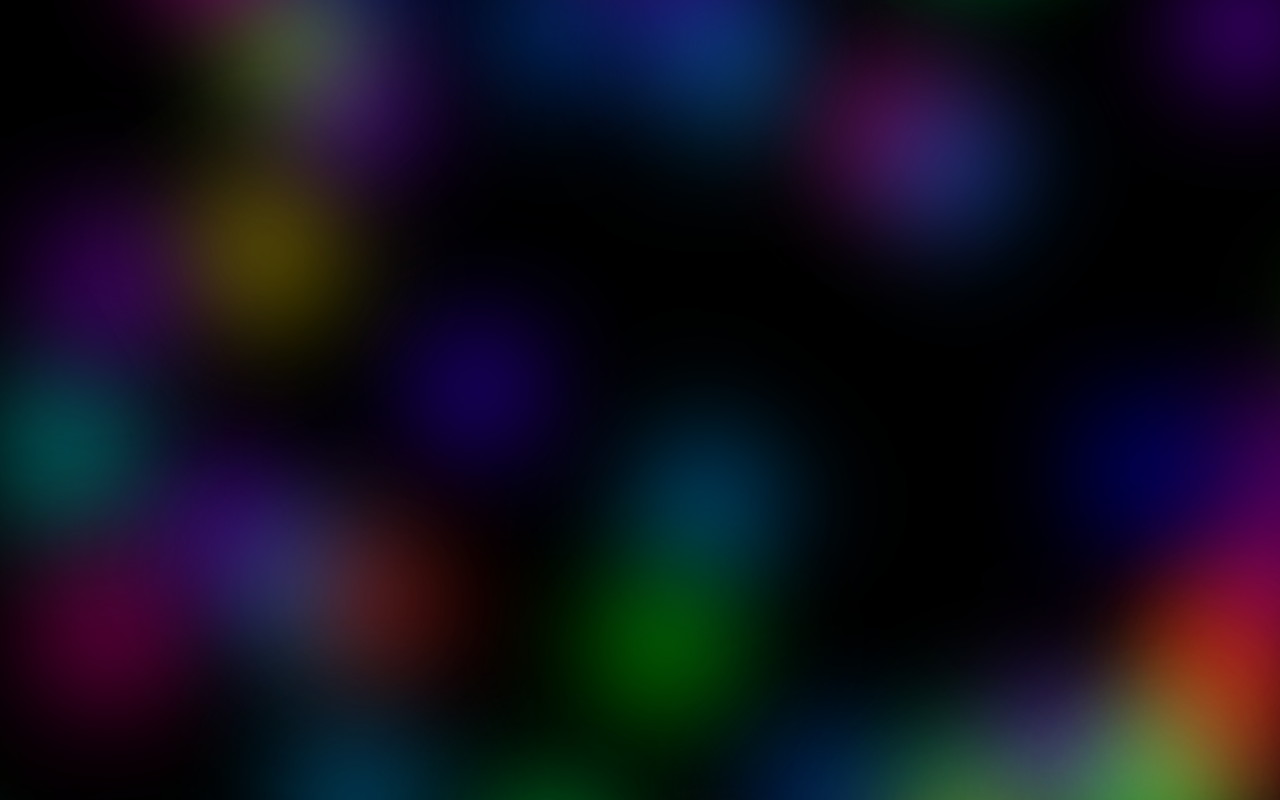
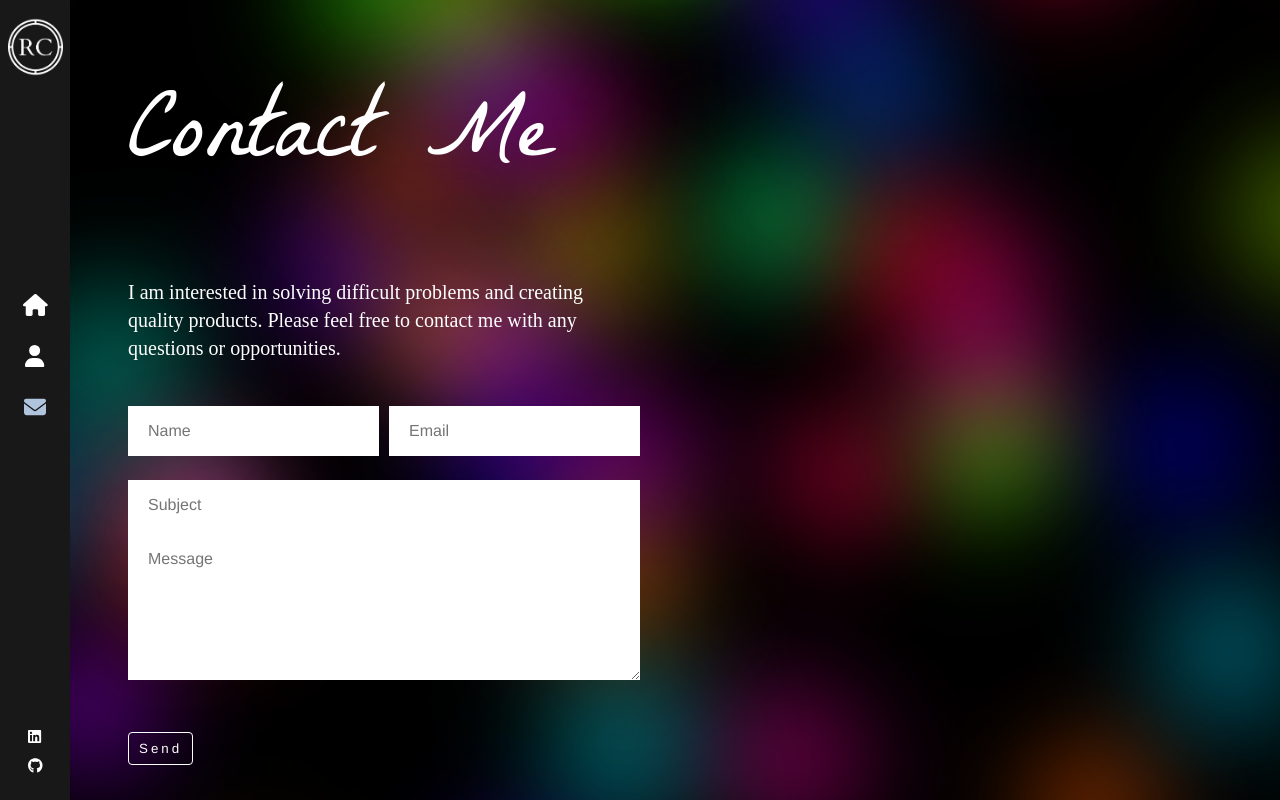
Before and after one commit to reillycatrambone/portfolio, a React (Create React App) app: page /contact in a window 1280 px wide. Before the commit this address had no page. Built offline with nearby package versions, Linux system fonts and the light colour scheme.

Commit message:
Added a contacts page

```diff
--- a/src/App.js
+++ b/src/App.js
@@ -3,6 +3,7 @@
 import Layout from './components/Layout';
 import Home from './components/Home';
 import About from './components/About';
+import Contact from './components/Contact';
 
 
 function App() {
@@ -12,6 +13,7 @@
       <Route path= "/" element= {<Layout />}>
       <Route index element= {<Home />} />
       <Route path="about" element= {<About/>} />
+      <Route path="contact" element= {<Contact/>} />
       </Route>
     </Routes>
     </>
--- /dev/null
+++ b/src/components/Contact/index.js
@@ -0,0 +1,42 @@
+import './index.scss'
+
+const Contact = () => {
+    return (
+        <div className='container contact-page'>
+            <div className='text-zone'>
+            <h1>
+                Contact Me
+            </h1>
+            <p>
+                I am interested in solving difficult problems
+                and creating quality products. Please feel free
+                to contact me with any questions or opportunities.
+            </p>
+            <div className='contact-form'>
+                <form>
+                    <ul>
+                        <li className='half'>
+                            <input type="text" name="name" placeholder="Name" required />
+                        </li>
+                        <li className='half'>
+                            <input type="email" name="email" placeholder="Email" required />
+                        </li>
+                        <li>
+                            <input placeholder='Subject' type= "text" name="subject" required />
+                        </li>
+                        <li>
+                            <textarea placeholder='Message' name="message" required/>
+                        </li>
+                        <li>
+                            <input type="submit" className='flat-button' value="Send" />
+                        </li>
+                    </ul>
+                </form>
+            </div>
+            </div>
+        </div>
+
+    )
+}
+
+export default Contact
--- /dev/null
+++ b/src/components/Contact/index.scss
@@ -0,0 +1,69 @@
+.contact-form {
+    width: 100%;
+    margin-top: 20px;
+    margin-bottom: 20px;
+
+    ul {
+        padding: 0;
+        margin: 0;
+        list-style: none;
+        margin-bottom: 10px;
+        overflow: hidden;
+        display: block;
+        position: relative;
+        opacity: 0;
+        animation: fadeInUp 2s 2s;
+        animation-fill-mode: forwards;
+        clear: both;
+    }
+
+    li.half {
+        width: 49%;
+        margin-left: 2%;
+        float: left;
+        clear: none;
+
+        &:first-child {
+            margin-left: 0%;
+        }
+    }
+
+
+    input[type='text'],
+    input[type='email'] {
+    width:100%;
+    border: 0;
+    background: #fff;
+    height: 50px;
+    font-size: 16px;
+    color: white;
+    padding: 0 20px;
+    box-sizing: border-box;
+    }
+
+    textarea {
+    width:100%;
+    border: 0;
+    background: blue($color: #bd3030);
+    height: 50px;
+    font-size: 16px;
+    color: white;
+    padding: 20px;
+    min-height: 150px;
+    box-sizing: border-box;
+    }
+
+    .flat-button {
+        color: white;
+        background: 0 0;
+        font: 11px;
+        letter-spacing: 3px;
+        text-decoration: none;
+        padding: 8px 10px;
+        border: 1px solid white;
+
+        border-radius: 4px;
+
+    }
+
+}
--- a/src/components/Layout/index.scss
+++ b/src/components/Layout/index.scss
@@ -38,7 +38,7 @@
     animation-delay: 1s;
 }
 
-.about-page {
+.about-page, .contact-page {
     .text-zone {
         color: #fff;
         position: absolute;
@@ -51,19 +51,21 @@
         max-height: 90%;
 
     h1 {
+        color: #fff;
         font-size: 100px;
         font-family: 'La Belle Aurore';
         font-weight: 500;
     }
 
     p {
-        font-size: 30px;
+        font-size: 20px;
         font-style: 13px;
         color: #fff;
         font-family: 'Coolvetica Neu';
         font-weight: 200;
         min-width: fit-content;
         animation: pulse 1s;
+
 
         &:nth-of-type(1) {
             animation-delay: 1.0s;
```
